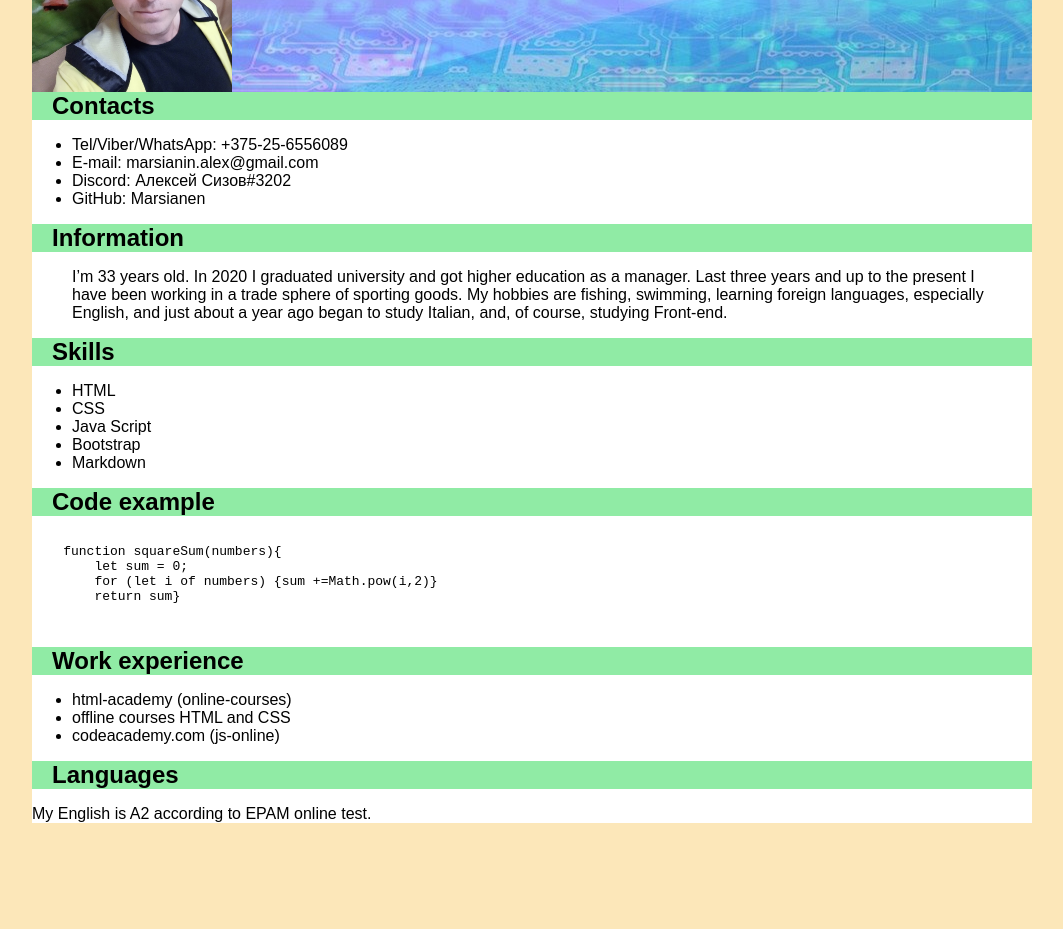
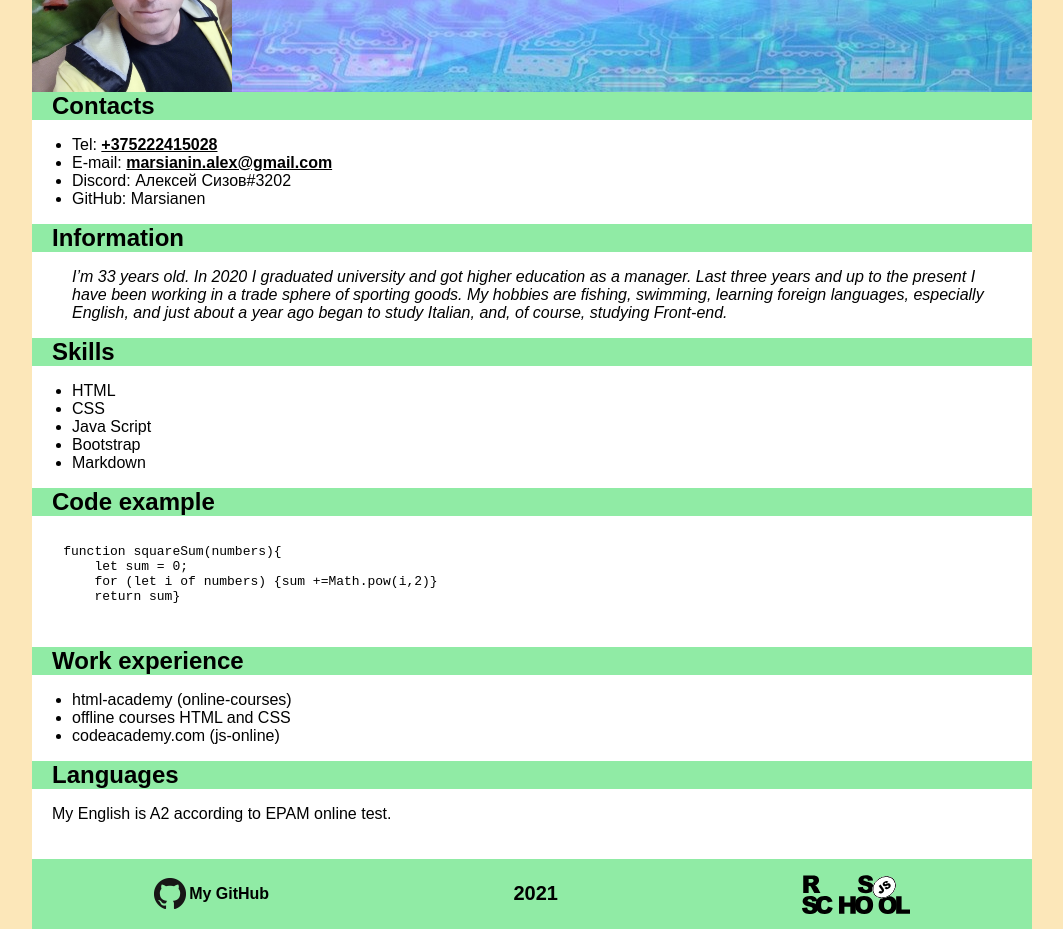
Before and after one commit to Marsianen/rsschool-cv2021, a plain HTML site: page index.html in a window 1280 px wide. Shown: the part 180-1109 px from the top of the page, without its empty margins (108-1171 px from the left). Before the commit the page ends 1019 px from the top, so only its background shows below. Drawn offline with Linux system fonts and the light colour scheme.

Commit message:
feat: add styles

```diff
--- a/index.html
+++ b/index.html
@@ -20,8 +20,8 @@
 		<section class="contacts">
 			<h2>Сontacts</h2>
 			<ul>
-				<li>Tel/Viber/WhatsApp: +375-25-6556089</li>
-				<li>E-mail: marsianin.alex@gmail.com</li>
+				<li>Tel: <a class="mobile_number" href="tel:+375222415028">+375222415028</a></li>
+				<li>E-mail: <a class="e_mail" href="mailto:marsianin.alex@gmail.com">marsianin.alex@gmail.com</a></li>
 				<li>Discord: Алексей Сизов#3202</li>
 				<li>GitHub: Marsianen</li>
 			</ul>
@@ -63,9 +63,17 @@
 		</section>
 		<section class="languages">
 			<h2>Languages</h2>
-			<p>My English is A2 according to EPAM online test.</p>
+			<p class="english">My English is A2 according to EPAM online test.</p>
 		</section>
     </main>
+	<footer>
+		<div class="my_github">
+			<img src="GitHub-Mark-32px.png">
+			<a href="https://github.com/Marsianen">My GitHub</a>
+		</div>
+		<div class="year">2021</div>
+		<div class="rs"><a href="https://rs.school/js/"><img src="rs_school_js.svg" alt="RSlogo"></a></di>
+	</footer>
 </div>
 </body>
 </html>
--- a/style.css
+++ b/style.css
@@ -34,3 +34,44 @@ h2 {
     margin: 0;
     background-color: #90EBA5;
 }
+.english {
+    padding-left: 20px;
+    padding-bottom: 20px;
+}
+.mobile_number, .e_mail {
+    color: black;
+    font-weight: bold;
+}
+.mobile_number:hover, .e_mail:hover {
+    color: coral;
+}
+blockquote {
+    font-style: italic;
+}
+footer {
+    height: 70px;
+    display: flex;
+    background-color: #90EBA5;
+    justify-content: space-around;
+    align-items: center;
+}
+.rs {
+    height: 40px;
+}
+.year {
+    font-size: 20px;
+    font-weight: bold;
+}
+.my_github {
+    display: flex;
+    align-items: center;
+}
+.my_github a {
+    padding-left: 3px;
+    text-decoration: none;
+    font-weight: bold;
+    color: black;
+}
+.my_github a:hover{
+    color: coral;
+}
```
Also changed, not shown: GitHub-Mark-32px.png (added), rs_school_js.svg (added).
